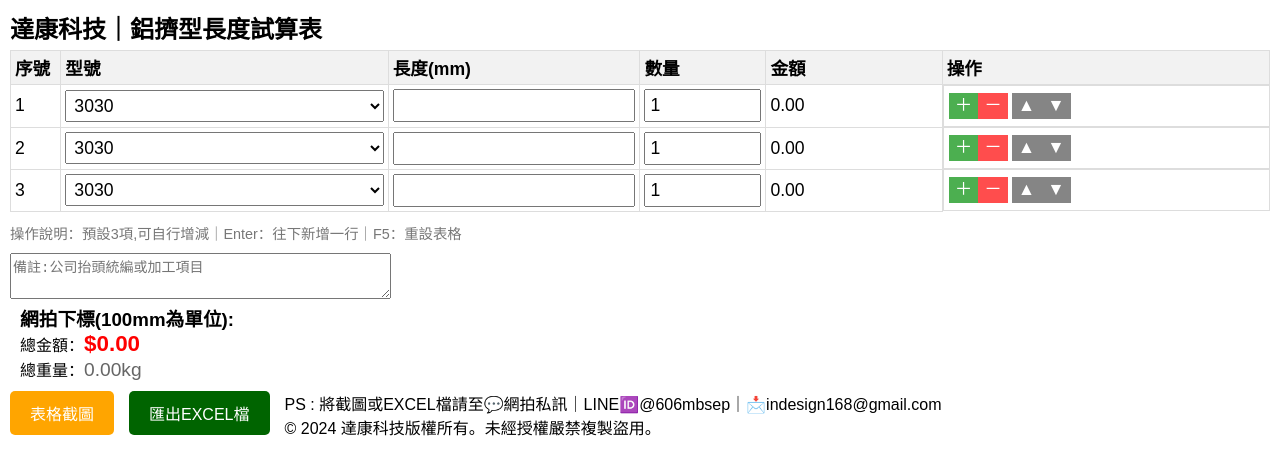
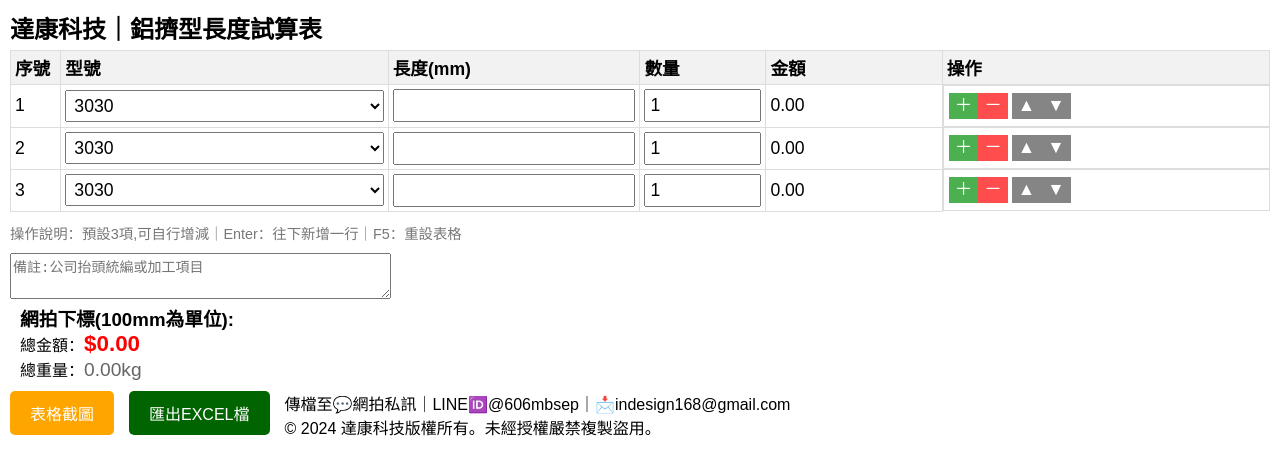
Before and after one commit to makotochen/a, a plain HTML site: page index.html in a window 1280 px wide. Drawn offline with Linux system fonts and the light colour scheme.

Commit message:
Update index.html
改文字

```diff
--- a/index.html
+++ b/index.html
@@ -205,7 +205,7 @@ option {
         <button id="screenshotBtn">表格截圖</button>
         <button id="exportExcel">匯出EXCEL檔</button>
         <div class="contact-info">
-            PS : 將截圖或EXCEL檔請至💬網拍私訊｜LINE🆔@606mbsep｜📩indesign168@gmail.com<br>© 2024 達康科技版權所有。未經授權嚴禁複製盜用。
+            傳檔至💬網拍私訊｜LINE🆔@606mbsep｜📩indesign168@gmail.com<br>© 2024 達康科技版權所有。未經授權嚴禁複製盜用。
 
         </div>
     </div>
```
